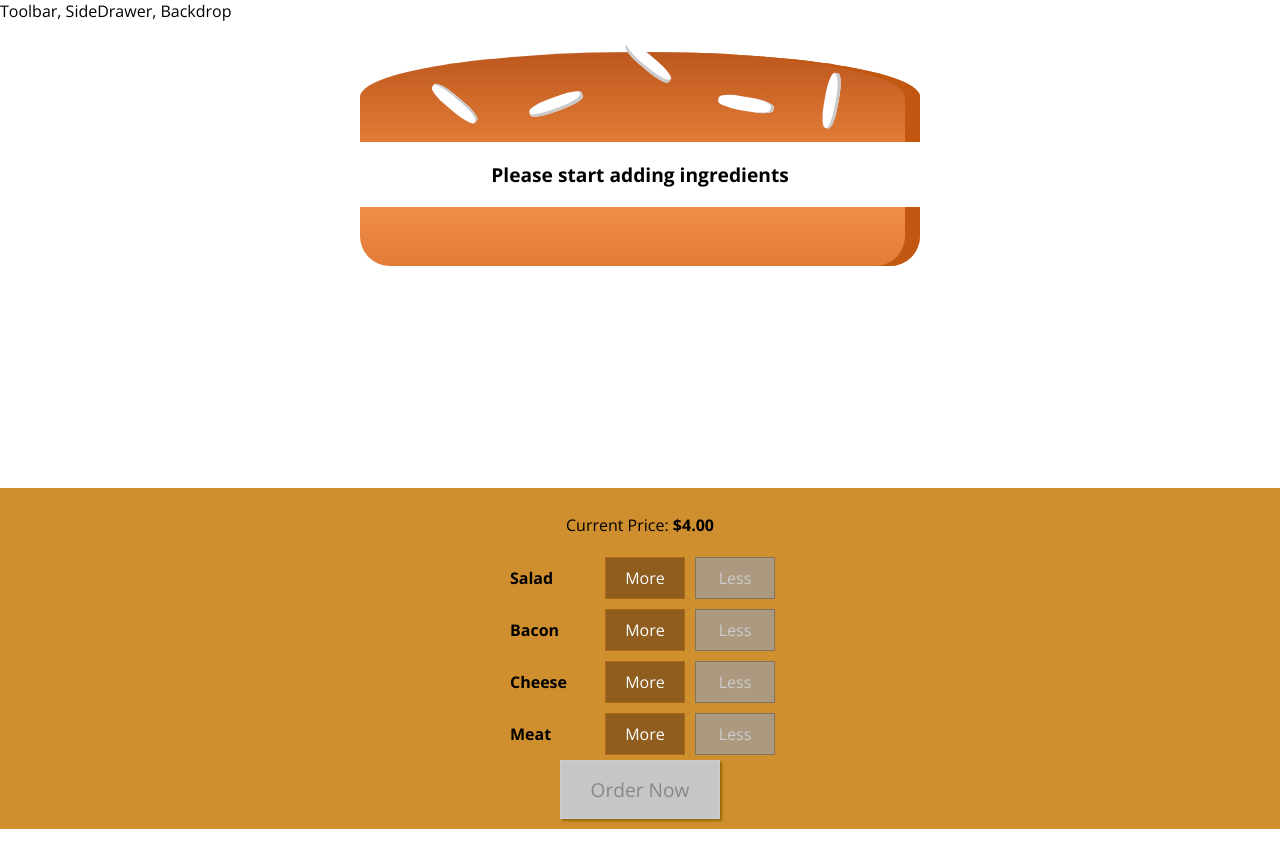
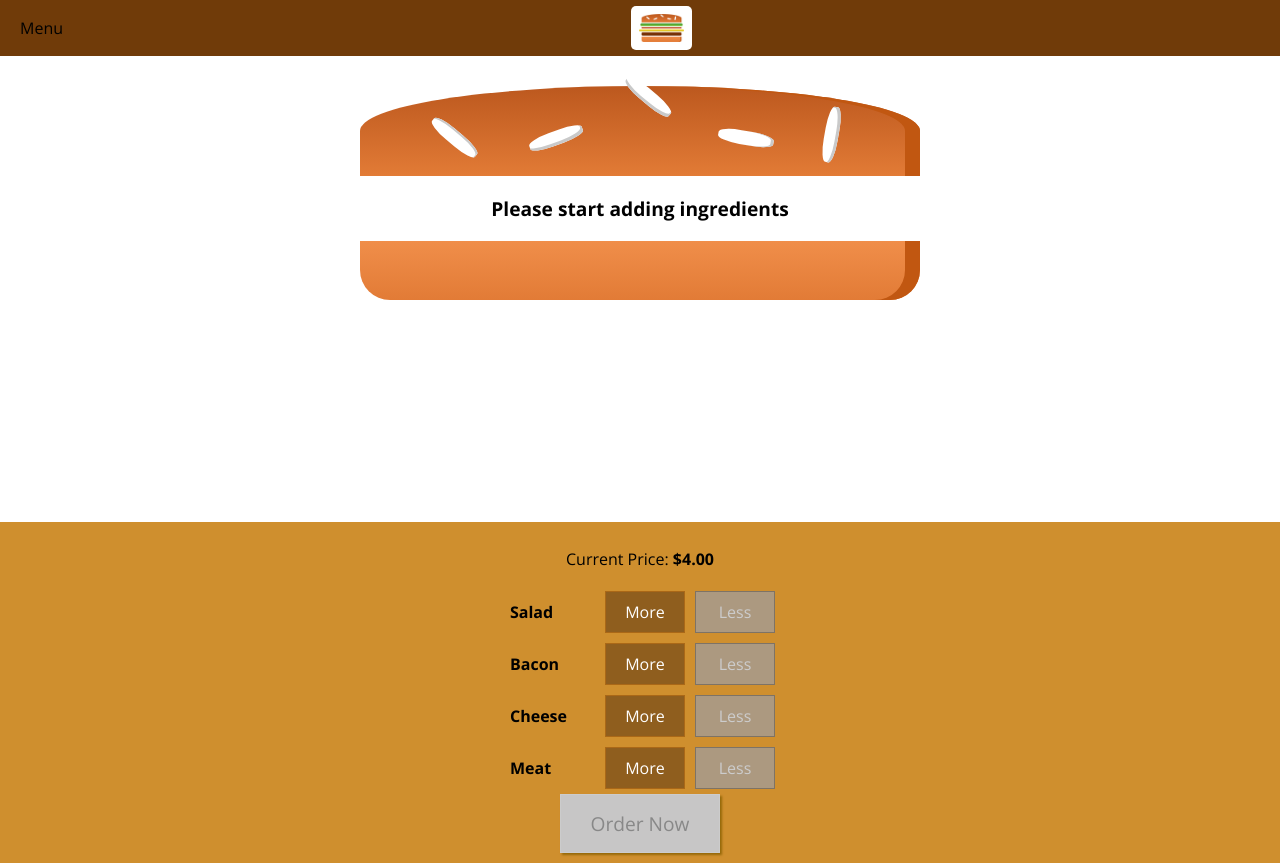
Before and after one commit to 105ron/Burger-App, a React (Create React App) app: page / in a window 1280 px wide. Before the commit the page ends 829 px from the top, so only its background shows below. Built offline with nearby package versions, Linux system fonts and the light colour scheme; the HTML template or start-up script is replaced by a standard one.

Commit message:
add toolbar and logo to layout

```diff
--- a/src/components/Layout/Layout.js
+++ b/src/components/Layout/Layout.js
@@ -1,18 +1,18 @@
 import React from 'react';
 import styled from 'styled-components';
+import PropTypes from 'prop-types';
 import Aux from '../../hoc/Aux';
+import Toolbar from '../Navigation/Toolbar/Toolbar';
 
 const Content = styled.main`
-  margin-top: 16px;
+  margin-top: 72px;
 `;
 
 function layout(props) {
   const { children } = props;
   return (
     <Aux>
-      <div>
-        Toolbar, SideDrawer, Backdrop
-      </div>
+      <Toolbar />
       <Content>
         {children}
       </Content>
@@ -20,4 +20,8 @@
   );
 }
 
+layout.propTypes = {
+  children: PropTypes.object.isRequired,
+};
+
 export default layout;
--- /dev/null
+++ b/src/components/Logo/Logo.js
@@ -0,0 +1,25 @@
+import React from 'react';
+import styled from 'styled-components';
+import burgerLogo from '../../assets/images/burger-logo.png';
+
+const Wrapper = styled.div`
+  background-color: white;
+  padding: 8px;
+  height: 80%
+  box-sizing: border-box;
+  border-radius: 5px;
+`;
+
+const Logo = styled.img`
+  height: 100%;
+`;
+
+function logo() {
+  return (
+    <Wrapper>
+      <Logo src={burgerLogo} alt="Rhys's amazing Burgers" />
+    </Wrapper>
+  );
+}
+
+export default logo;
--- /dev/null
+++ b/src/components/Navigation/Toolbar/Toolbar.js
@@ -0,0 +1,37 @@
+import React from "react";
+import PropTypes from 'prop-types';
+import styled from 'styled-components';
+import Logo from '../../Logo/Logo';
+
+const Toolbar = styled.header`
+  height: 56px;
+  width: 100%;
+  position: fixed;
+  top: 0;
+  left: 0;
+  background-color: #703b09;
+  display: flex;
+  justify-content: space-between;
+  align-items: center;
+  padding: 0 20px;
+  box-sizing: border-box;
+  z-index: 90;
+`;
+
+const Nav = styled.nav`
+  height: 100%;
+`;
+
+function toolbar(props) {
+  return (
+    <Toolbar>
+      <div>
+        Menu
+      </div>
+      <Logo />
+      <Nav />
+    </Toolbar>
+  );
+}
+
+export default toolbar;
```
Also changed, not shown: src/assets/images/burger-logo.png (added).
